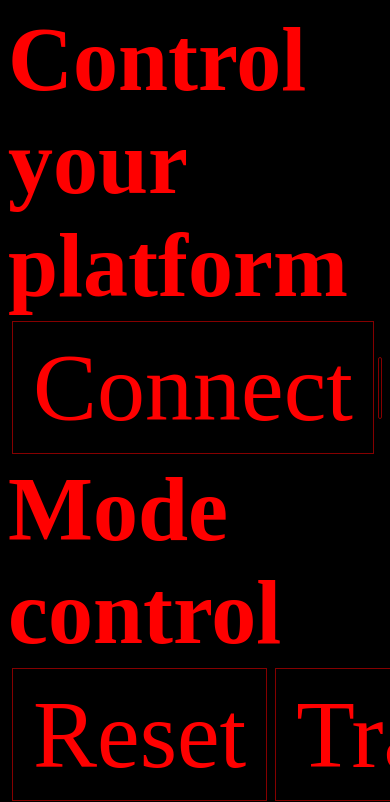
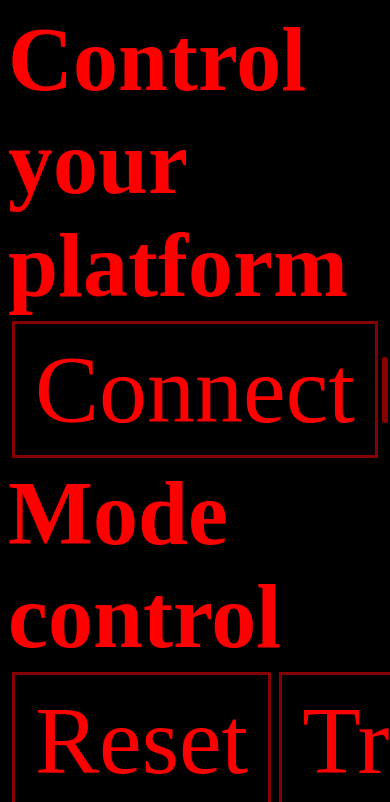
Before and after one commit to AirmanEpic/PlatformControl2, a plain HTML site: page index.html in a window 390 px wide. Shown: the top 802 px of the page. Drawn offline with Linux system fonts and the light colour scheme; some packages are replaced by stand-ins of ours.

```diff
--- a/app.js
+++ b/app.js
@@ -32,7 +32,7 @@ function ondata(str){
 
 	data = JSON.parse(strchanged)
 	//alert("New JSON string: "+JSON.stringify(data))
-	$('.databar').text("Current speed: "+data.freq+"& mode: "+data.mode)
+	$('.databar').text("Current speed: "+data.trafreq+"& mode: "+data.mode)
 }
 
 function on_connect_success(){
--- a/main.css
+++ b/main.css
@@ -20,7 +20,7 @@ h4{
 	align-items: center;
 	margin:4px;
 	padding:10px 20px;
-	border:1px solid #850000;
+	border:3px solid #850000;
 }
 
 .button p{
@@ -35,6 +35,6 @@ h4{
 .checkbox{
 	height:60px;
 	width:60px;
-	border:1px solid #850000;
+	border:3px solid #850000;
 	border-radius:2px;
 }
```
